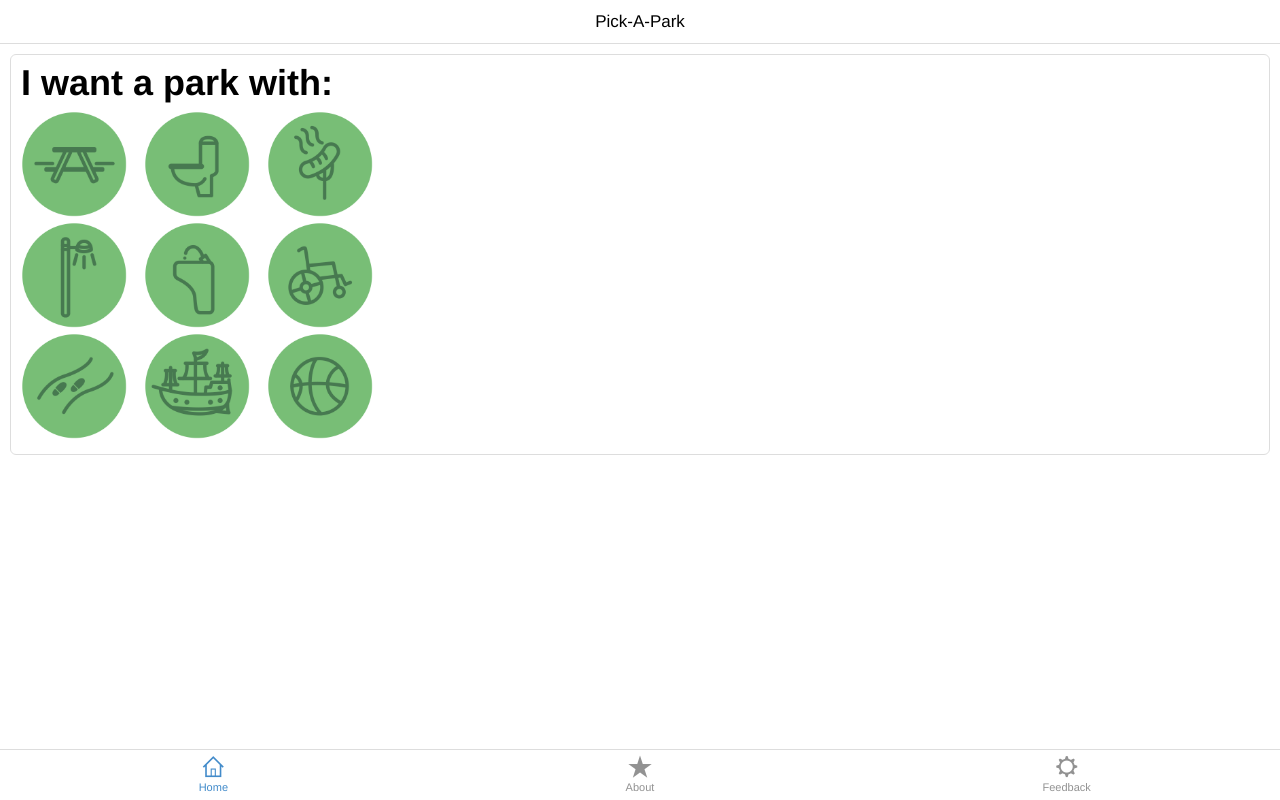
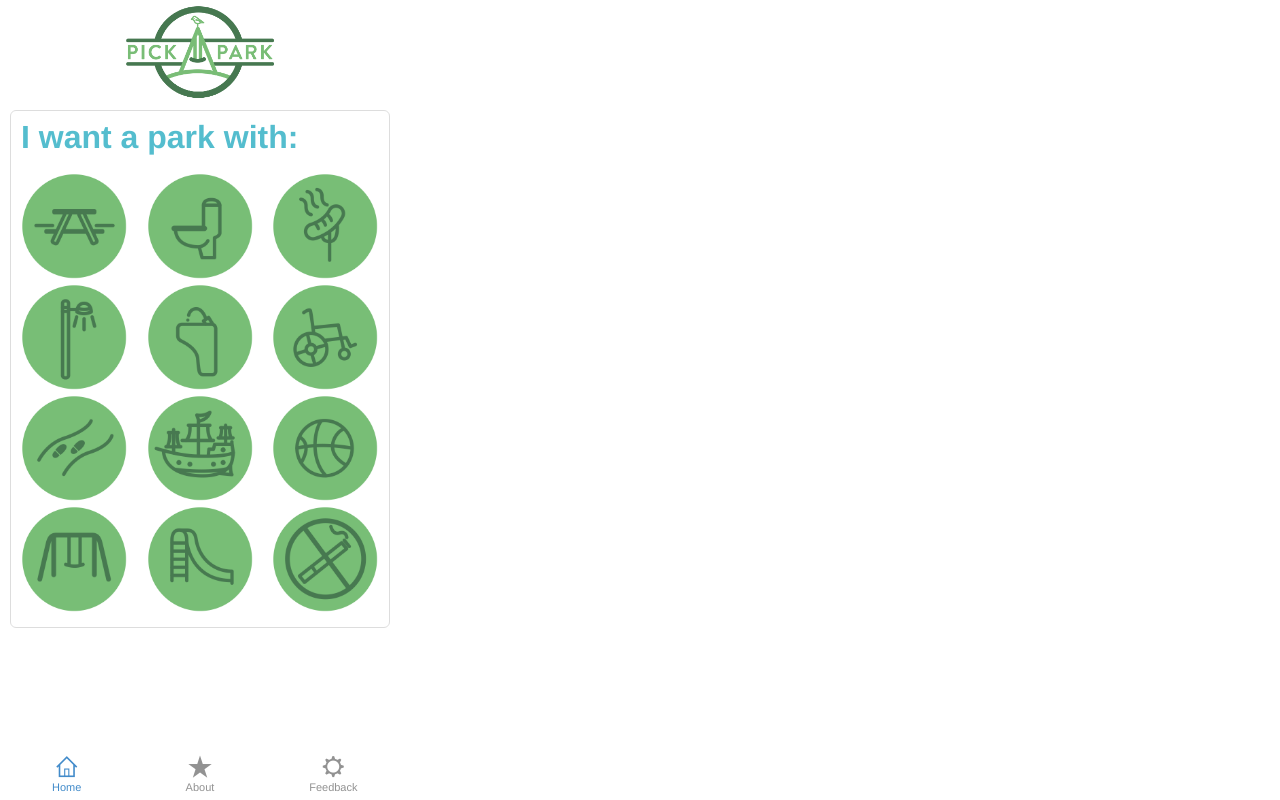
Before and after one commit to creativedezign/pick-a-park, a plain HTML site: page index.html in a window 1280 px wide. Drawn offline with Linux system fonts and the light colour scheme; files whose address does not match are found by name.

Commit message:
lot of changes!!!

```diff
--- a/css/ratchet.css
+++ b/css/ratchet.css
@@ -245,6 +245,7 @@ body {
   line-height: 21px;
   color: #000;
   background-color: #fff;
+  max-width:400px;
 }
 
 a {
@@ -275,7 +276,7 @@ a:active {
 }
 
 .bar-nav ~ .content {
-  padding-top: 44px;
+  padding-top: 100px;
 }
 
 .bar-header-secondary ~ .content {
@@ -325,7 +326,9 @@ h1, h2, h3, h4, h5, h6 {
 }
 
 h1, .h1 {
-  font-size: 36px;
+  font-size: 32px;
+  color:#54bdce;
+  padding-bottom:10px;
 }
 
 h2, .h2 {
@@ -493,7 +496,7 @@ input[type="button"] {
   padding-right: 10px;
   padding-left: 10px;
   background-color: white;
-  border-bottom: 1px solid #ddd;
+
 
   -webkit-backface-visibility: hidden;
           backface-visibility: hidden;
@@ -529,7 +532,7 @@ input[type="button"] {
 .title {
   position: absolute;
   display: block;
-  width: 100%;
+  width: 400px;
   padding: 0;
   margin: 0 -10px;
   font-size: 17px;
@@ -547,11 +550,11 @@ input[type="button"] {
 .bar-tab {
   bottom: 0;
   display: table;
-  width: 100%;
+  width: 400px;
   height: 50px;
   padding: 0;
   table-layout: fixed;
-  border-top: 1px solid #ddd;
+
   border-bottom: 0;
 }
 .bar-tab .tab-item {
@@ -1259,7 +1262,6 @@ select {
   font-family: Ratchicons;
   font-style: normal;
   font-weight: normal;
-
   src: url("../fonts/ratchicons.eot");
   src: url("../fonts/ratchicons.eot?#iefix") format("embedded-opentype"), url("../fonts/ratchicons.woff") format("woff"), url("../fonts/ratchicons.ttf") format("truetype"), url("../fonts/ratchicons.svg#svgFontName") format("svg");
 }
--- a/index.html
+++ b/index.html
@@ -3,6 +3,7 @@
   <head>
     <meta charset="utf-8">
     <title>Pick-A-Park</title>
+<link href='http://fonts.googleapis.com/css?family=Asap' rel='stylesheet' type='text/css'>
 
     <!-- Sets initial viewport load and disables zooming  -->
     <meta name="viewport" content="initial-scale=1, maximum-scale=1, user-scalable=no, minimal-ui">
@@ -21,7 +22,7 @@
 
     <!-- Make sure all your bars are the first things in your <body> -->
     <header class="bar bar-nav">
-      <h1 class="title">Pick-A-Park</h1>
+      <h1 class="title"><img src="img/pick_a_park_logo.png" style="width:156px"></h1>
     </header>
 
     <!-- Wrap all non-bar HTML in the .content div (this is actually what scrolls) -->
@@ -30,9 +31,26 @@
       <div class="content-padded">
 
           <h1>I want a park with:</h1>
-          <div><img src="img/picnic.png" style="margin-right:17px; width="106px" height="106px;"><img src="img/toilets.png" style="margin-right:17px; width="106px" height="106px"><img src="img/bbq.png" width="106px" height="106px;"></div>
-          <div><img src="img/lighting.png" style="margin-right:17px; width="106px" height="106px;""><img src="img/drinking_fountain.png" style="margin-right:17px; width="106px" height="106px;""><img src="img/accessable.png" width="106px" height="106px;"></div>
-          <div><img src="img/footpath.png" style="margin-right:17px; width="106px" height="106px;""><img src="img/pirate_ship.png" style="margin-right:17px; width="106px" height="106px;""><img src="img/basketball.png" width="106px" height="106px;"></div>
+          <div>
+          <a href="#"><img src="img/picnic.png" style="margin-right:15px;" width="106px;" height="106px;"></a>
+          <a href="#"><img src="img/toilets.png" style="margin-right:15px;" width="106px;" height="106px;"></a>
+          <a href="#"><img src="img/bbq.png" width="106px" height="106px;"></a>
+          </div>
+          <div>
+          <a href="#"><img src="img/lighting.png" style="margin-right:15px;" width="106px" height="106px;"></a>
+          <a href="#"><img src="img/drinking_fountain.png" style="margin-right:15px; width="106px" height="106px;"></a>
+          <a href="#"><img src="img/accessable.png" width="106px" height="106px;"></a>
+          </div>
+          <div>
+          <a href="#"><img src="img/footpath.png" style="margin-right:15px;" width="106px" height="106px;"></a>
+          <a href="#"><img src="img/pirate_ship.png" style="margin-right:15px;" width="106px" height="106px;"></a>
+          <a href="#"><img src="img/basketball.png" width="106px" height="106px;"></a>
+          </div>
+           <div>
+           <a href="#"><img src="img/swing.png" style="margin-right:15px;" width="106px" height="106px;"></a>
+           <a href="#"><img src="img/slide.png" style="margin-right:15px;" width="106px" height="106px;"></a>
+           <a href="#"><img src="img/no_smoking.png" width="106px" height="106px;"></a>
+           </div>
         </div>
 
       </div>
```
Also changed, not shown: about.html (+1 -1 lines), feedback.html (+1 -1 lines), fonts/Asap-Bold.ttf (added), fonts/Asap-BoldItalic.ttf (added), fonts/Asap-Italic.ttf (added), fonts/Asap-Regular.ttf (added).
